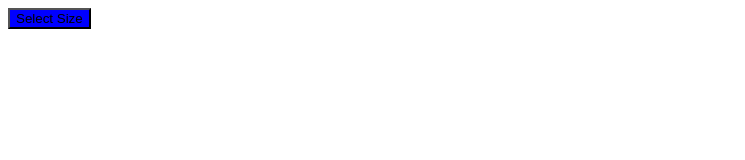
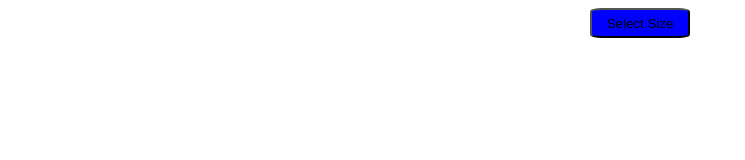
Before and after one commit to AyubElmiSilver/etch-a-sketch, a plain HTML site: page index.html in a window 1280 px wide. Shown: the whole page, without its empty margins (0-745 px from the left). Drawn offline with Linux system fonts and the light colour scheme.

Commit message:
Add style to button and containers.
This will scale and style the elements in the webpage.

```diff
--- a/style.css
+++ b/style.css
@@ -1,15 +1,24 @@
+.button-container {
+    display: flex;
+    justify-content: center;
+    height: 35px;
+}
+#button {
+    height: 30px;
+    width: 100px;
+    border-radius: 12%;
+}
+
 .container {
     display: flex;
     flex-wrap: wrap;
-    margin: 0px auto;
-    height: 544px;
-    width: 544px;
+    margin: 10px auto;
+    height: 600px;
+    width: 600px;
 }
 
 #box {
-    height: 32px;
-    width: 32px;
-    border: 1px solid black;
+    border: 1px solid green;
     background-color: red;
 }
 
```
